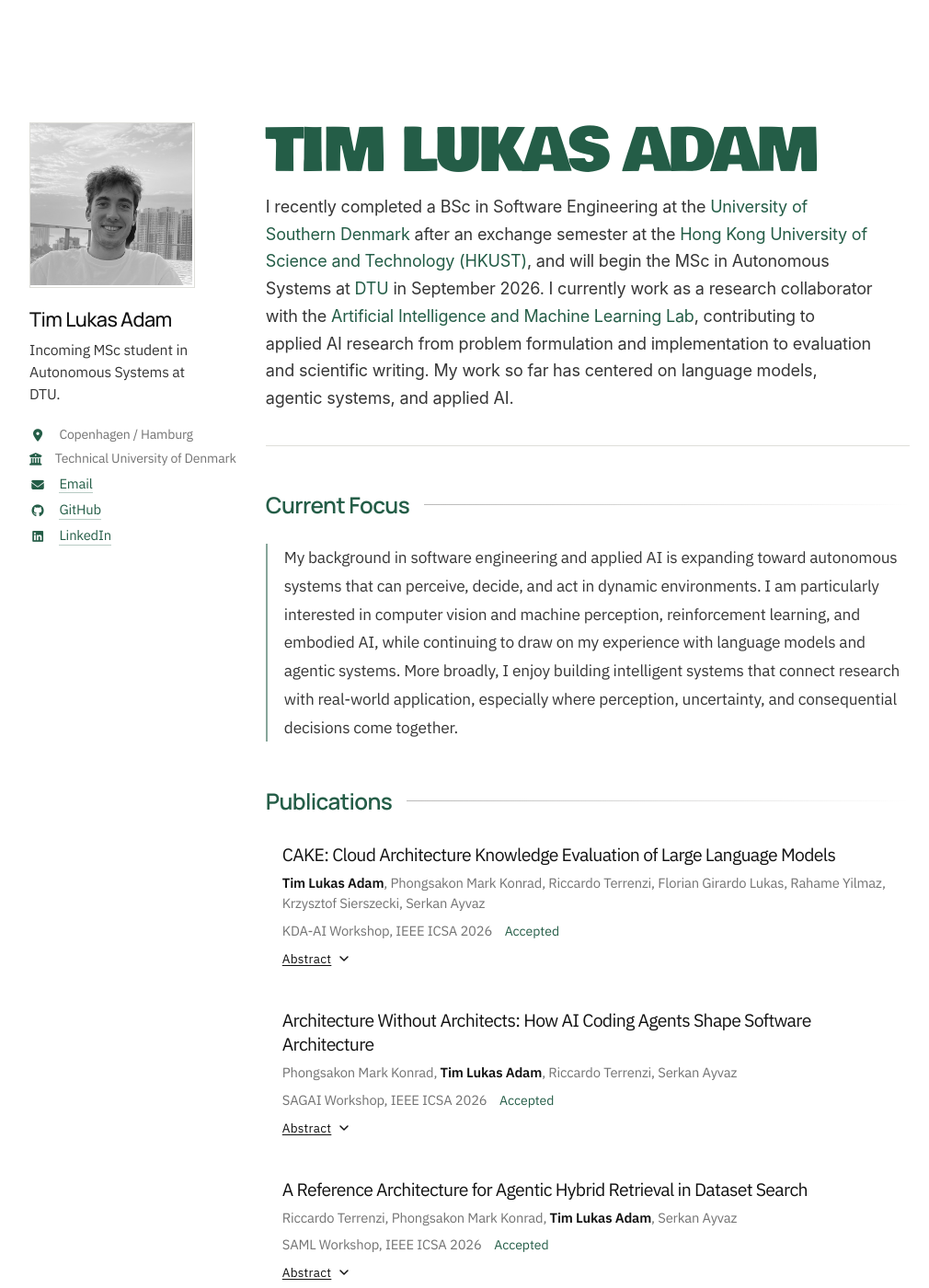
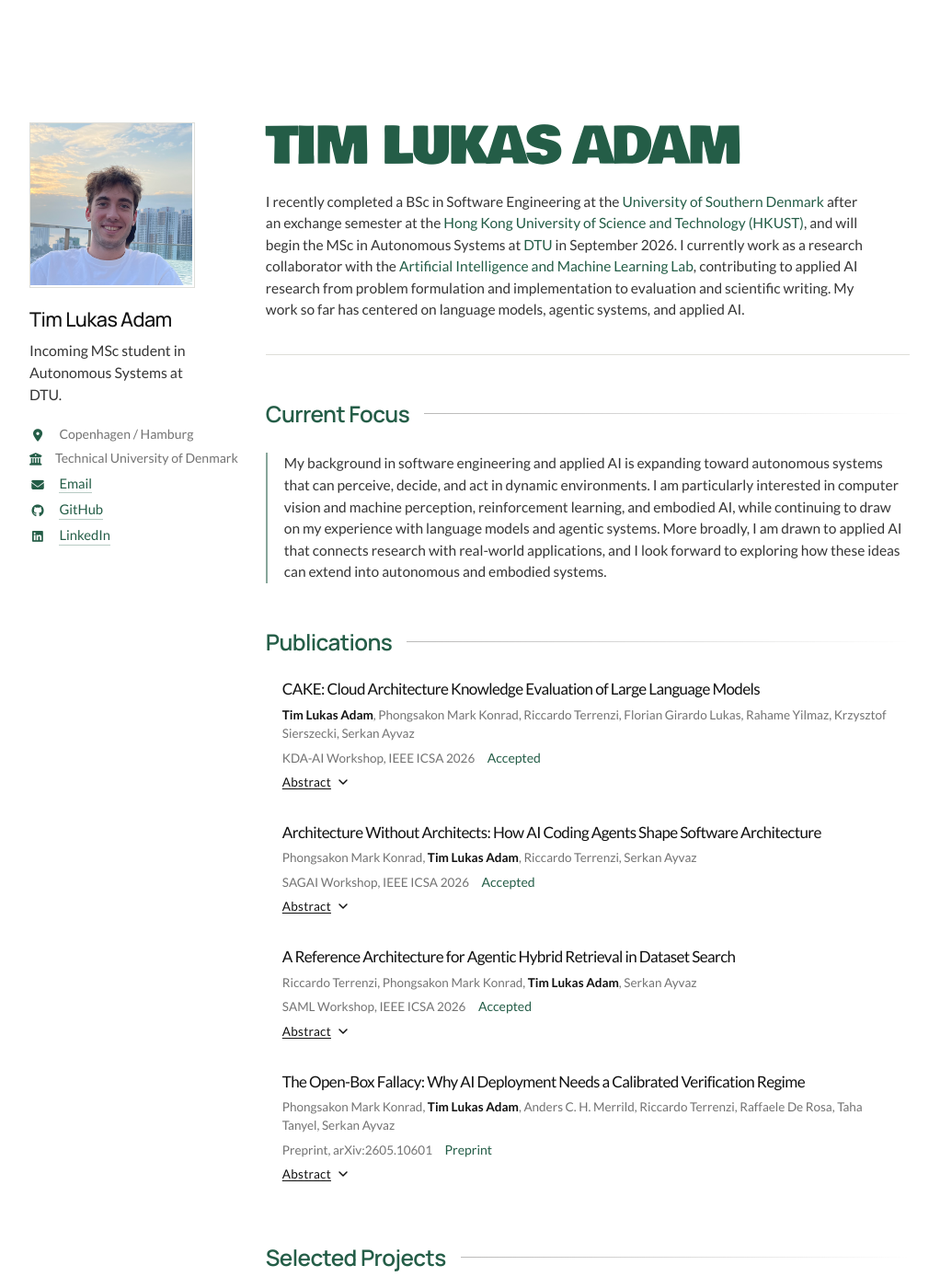
Before and after one commit to timadam03/timadam03.github.io, a Jekyll site: the page built from _pages/about.md, in a window 1280 px wide and 1400 px high. Shown: the whole window at 92% size, without its empty margins (128-1138 px from the left). Built offline with Jekyll 4.4.1, drawn with Linux system fonts in a browser that asks for light colours.

Commit message:
Refine site typography and focus copy

```diff
--- a/_includes/head/custom.html
+++ b/_includes/head/custom.html
@@ -2,7 +2,7 @@
 
 <style>
 /* Google Fonts */
-@import url('https://fonts.googleapis.com/css2?family=Bowlby+One&family=IBM+Plex+Sans:wght@400;500;600&family=Manrope:wght@500;600&display=swap');
+@import url('https://fonts.googleapis.com/css2?family=Bowlby+One&family=IBM+Plex+Sans:wght@400;500;600&family=Lato:wght@400;700&family=Manrope:wght@500;600&display=swap');
 
 /* Color palette */
 :root {
@@ -2688,6 +2688,61 @@ ul.edu-courses li {
   line-height: 1.2;
   text-transform: none;
 }
+
+/* Tighter editorial body typography */
+body,
+.page__content {
+  font-family: 'Lato', Verdana, Helvetica, sans-serif;
+  font-size: 15.5px;
+  letter-spacing: 0;
+}
+
+.home-main .profile-lede,
+.focus-copy {
+  font-family: 'Lato', Verdana, Helvetica, sans-serif !important;
+  font-size: 15.5px !important;
+  line-height: 1.52 !important;
+  letter-spacing: 0;
+}
+
+.home-main .profile-copy {
+  max-width: 700px;
+}
+
+.home-main .profile-name {
+  margin-bottom: 1.15rem;
+  font-size: clamp(2.25rem, 4.3vw, 3.15rem);
+}
+
+.profile-sidebar .profile-image img {
+  filter: none;
+}
+
+/* Compact publication and project typography */
+.home-main .paper-title,
+.home-main .project-title {
+  font-size: 17px;
+  line-height: 1.35;
+}
+
+.home-main .paper-authors,
+.home-main .paper-venue,
+.home-main .project-meta {
+  font-size: 13.5px;
+  line-height: 1.5;
+}
+
+.home-main .abstract-content p,
+.home-main .project-desc {
+  font-size: 14.5px !important;
+  line-height: 1.52 !important;
+}
+
+.home-main .paper-item,
+.home-main .paper-item:first-child {
+  gap: 0.3rem;
+  padding: 1rem !important;
+}
 </style>
 
 <script>
--- a/_pages/about.md
+++ b/_pages/about.md
@@ -32,7 +32,7 @@ comments: false
 
 ## Current Focus
 
-<p class="focus-copy">My background in software engineering and applied AI is expanding toward autonomous systems that can perceive, decide, and act in dynamic environments. I am particularly interested in computer vision and machine perception, reinforcement learning, and embodied AI, while continuing to draw on my experience with language models and agentic systems. More broadly, I enjoy building intelligent systems that connect research with real-world application, especially where perception, uncertainty, and consequential decisions come together.</p>
+<p class="focus-copy">My background in software engineering and applied AI is expanding toward autonomous systems that can perceive, decide, and act in dynamic environments. I am particularly interested in computer vision and machine perception, reinforcement learning, and embodied AI, while continuing to draw on my experience with language models and agentic systems. More broadly, I am drawn to applied AI that connects research with real-world applications, and I look forward to exploring how these ideas can extend into autonomous and embodied systems.</p>
 
 ## Publications
 
```
